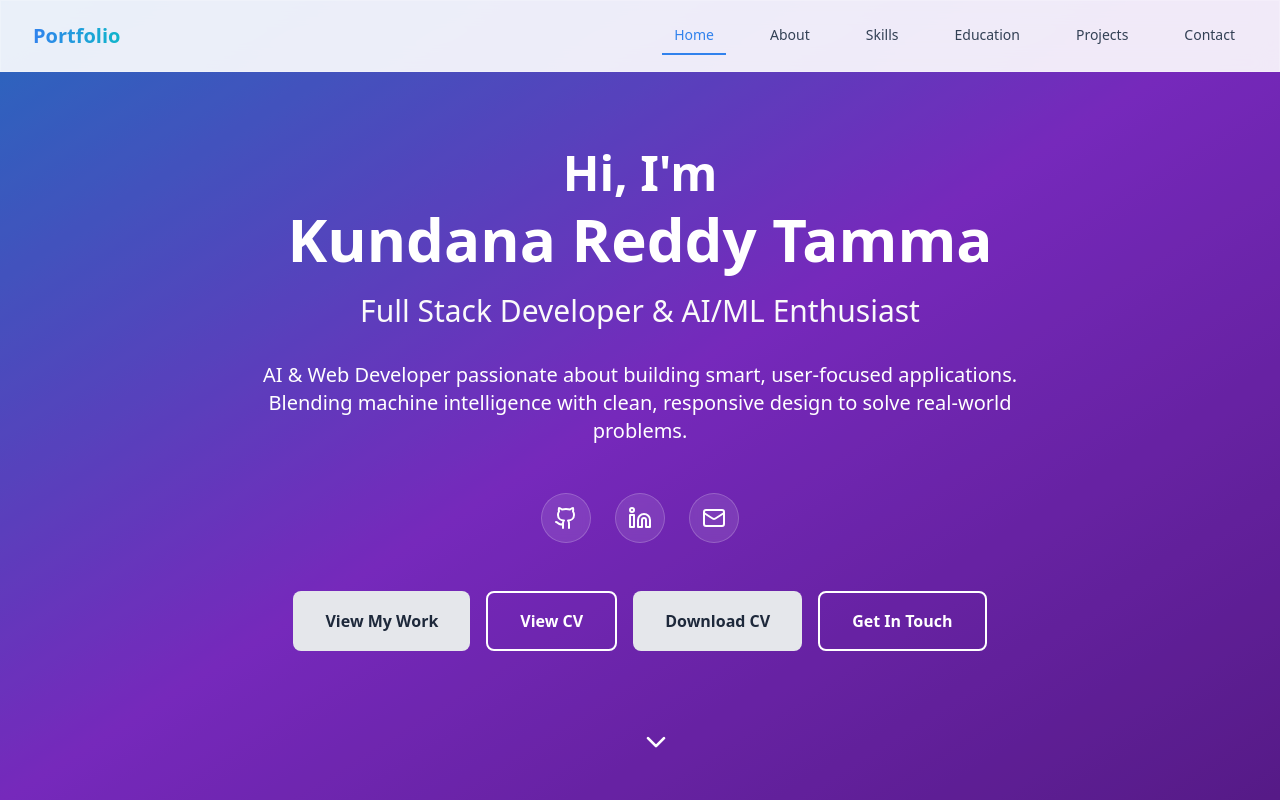
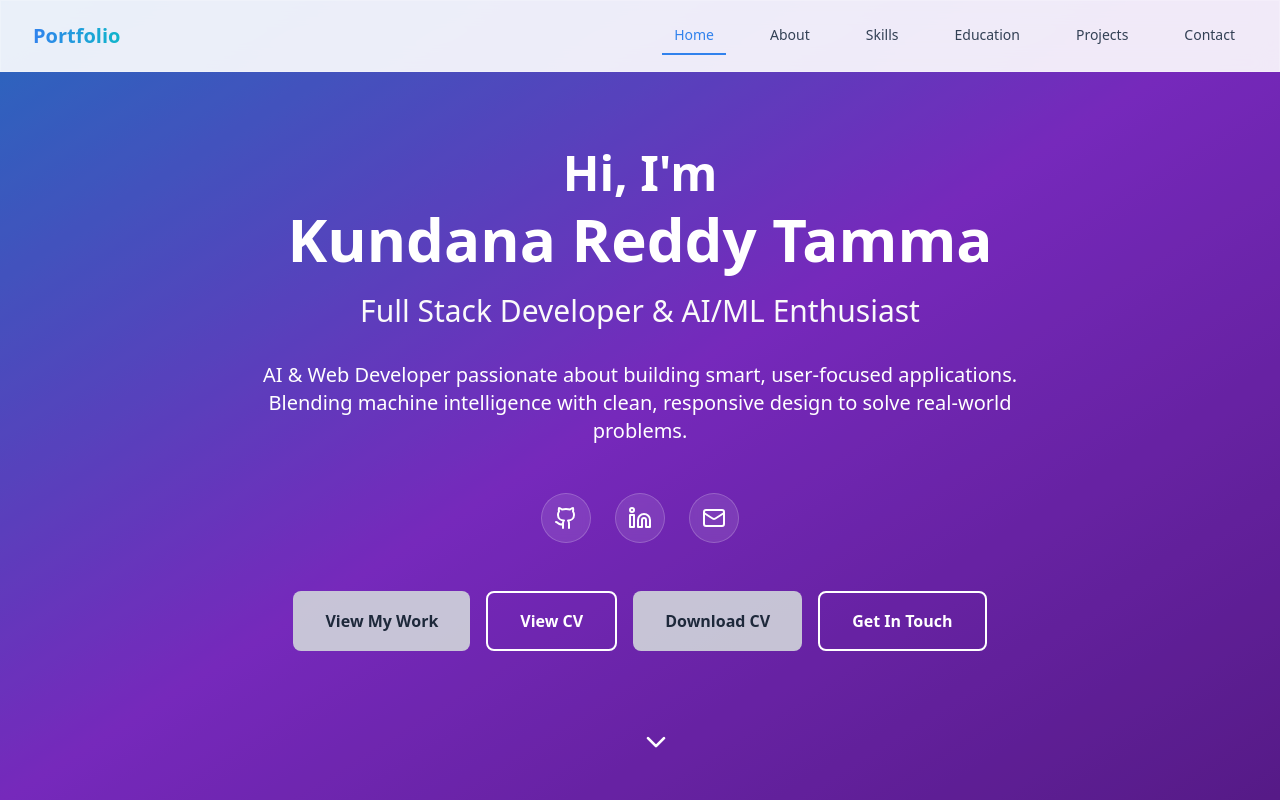
Before and after one commit to kundanareddy2830/portfolio, a React (Vite) app in the folder frontend/: page / in a window 1280 px wide. Shown: the top 800 px of the page. Built offline with nearby package versions, Linux system fonts and the light colour scheme.

Commit message:
Update: buttons

```diff
--- a/frontend/src/components/hero-section.tsx
+++ b/frontend/src/components/hero-section.tsx
@@ -100,7 +100,7 @@ export default function HeroSection() {
           >
             <button
               onClick={() => scrollToSection("#projects")}
-              className="bg-gray-200 text-slate-800 px-8 py-4 rounded-lg font-semibold hover:bg-opacity-90 transition-all duration-300 hover:scale-105"
+              className="bg-gray-300/90 text-slate-800 px-8 py-4 rounded-lg font-semibold hover:bg-opacity-90 transition-all duration-300 hover:scale-105"
             >
               View My Work
             </button>
@@ -115,7 +115,7 @@ export default function HeroSection() {
             <a
               href="/images/projects/my-resume.pdf"
               download
-              className="bg-gray-200 text-slate-800 px-8 py-4 rounded-lg font-semibold hover:bg-opacity-90 transition-all duration-300 hover:scale-105 flex items-center justify-center"
+              className="bg-gray-300/90 text-slate-800 px-8 py-4 rounded-lg font-semibold hover:bg-opacity-90 transition-all duration-300 hover:scale-105 flex items-center justify-center"
             >
               Download CV
             </a>
```
